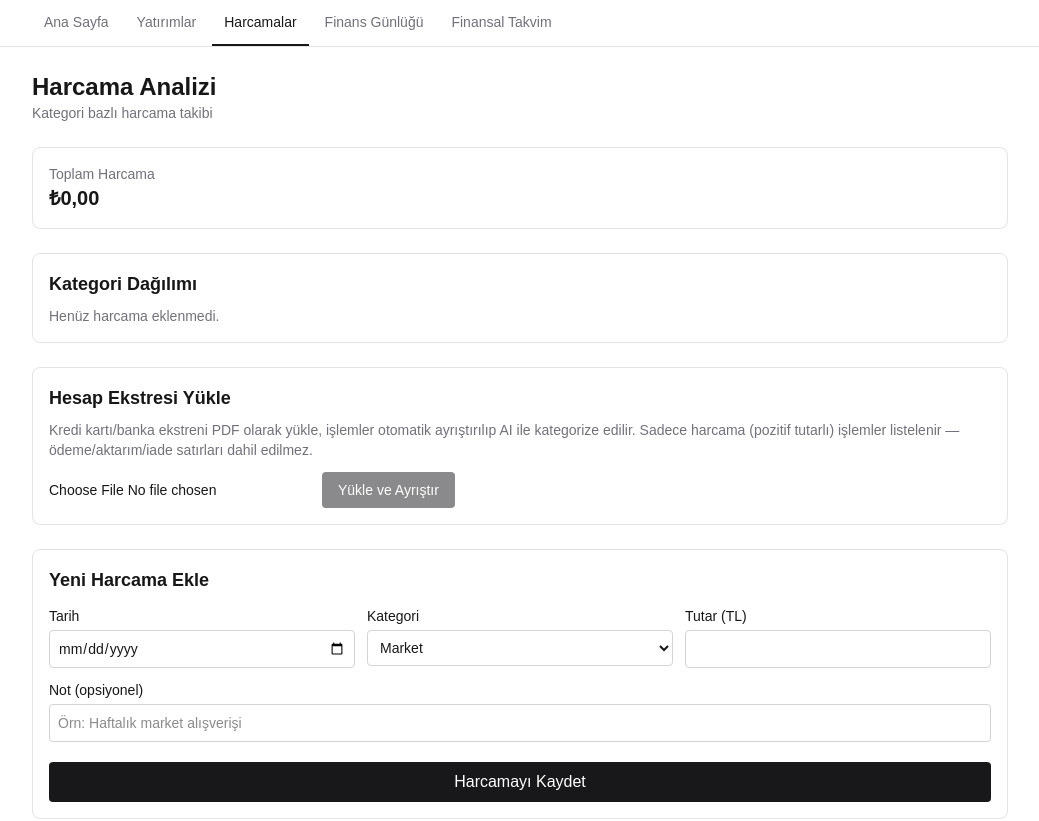
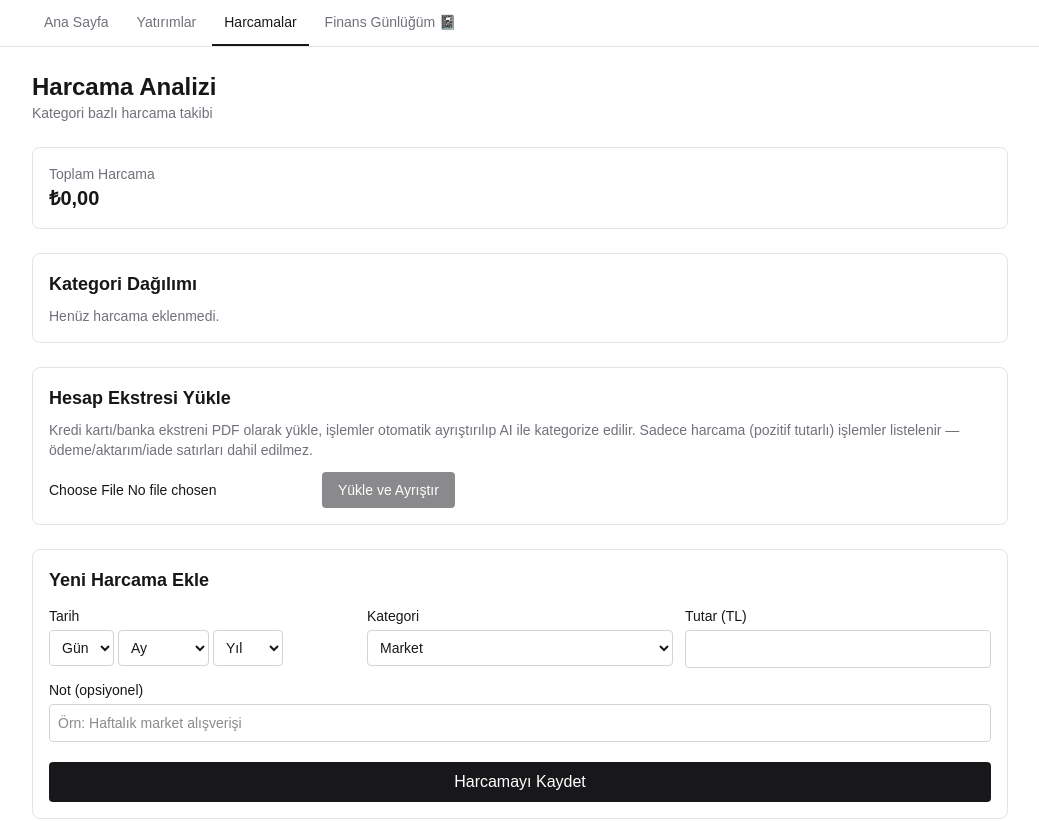
Before and after one commit to alyacan/Financial_diary-, a Next.js app: page /harcamalar in a window 1280 px wide. Shown: the top 821 px of the page, without its empty margins (120-1159 px from the left). Built offline with nearby package versions, Linux system fonts and the light colour scheme.

Commit message:
Fix DateSelect (day/month/year now selectable independently), remove Alış Saati/Komisyon fields, split Fon categories (Likit Fon first, BIST 30 Dışı vs Hisse Senedi Yoğun separated), merge Finans Günlüğü + Takvim into one modernized 'Finans Günlüğüm' page

```diff
--- a/src/app/gunluk/page.tsx
+++ b/src/app/gunluk/page.tsx
@@ -1,19 +1,28 @@
 "use client";
 
 import FinancialJournal from "@/components/FinancialJournal";
+import FinancialCalendar from "@/components/FinancialCalendar";
 import { useInvestments } from "@/hooks/useInvestments";
+import { useCalendarNotes } from "@/hooks/useCalendarNotes";
 
 export default function GunlukPage() {
   const { transactions } = useInvestments();
+  const { calendarNotes, handleAddCalendarNote, handleDeleteCalendarNote } = useCalendarNotes();
 
   return (
     <div className="mx-auto flex max-w-5xl flex-col gap-6 p-6">
       <header>
-        <h1 className="text-2xl font-bold">Finans Günlüğü</h1>
-        <p className="text-sm text-zinc-500">Yatırım kararlarının gerekçeleri, zaman akışı halinde.</p>
+        <h1 className="text-2xl font-bold">Finans Günlüğüm 📓</h1>
+        <p className="text-sm text-zinc-500">Önemli ekonomik tarihler ve yatırım kararlarının gerekçeleri, bir arada.</p>
       </header>
 
       <section className="rounded-lg border border-zinc-200 p-4 dark:border-zinc-800">
+        <h2 className="mb-2 text-lg font-semibold">Finansal Takvim</h2>
+        <FinancialCalendar notes={calendarNotes} onAdd={handleAddCalendarNote} onDelete={handleDeleteCalendarNote} />
+      </section>
+
+      <section className="rounded-lg border border-zinc-200 p-4 dark:border-zinc-800">
+        <h2 className="mb-2 text-lg font-semibold">Yatırım Günlüğü</h2>
         <FinancialJournal transactions={transactions} />
       </section>
     </div>
--- a/src/app/page.tsx
+++ b/src/app/page.tsx
@@ -12,8 +12,7 @@ function formatTRY(value: number): string {
 const QUICK_LINKS = [
   { href: "/yatirimlar", label: "Yatırımlar", description: "İşlem ekle, portföyünü ve kâr/zararını gör" },
   { href: "/harcamalar", label: "Harcamalar", description: "Ekstre yükle, kategori bazlı harcamalarını takip et" },
-  { href: "/gunluk", label: "Finans Günlüğü", description: "Yatırım kararlarının gerekçeleri" },
-  { href: "/takvim", label: "Finansal Takvim", description: "Önemli ekonomik tarihler" },
+  { href: "/gunluk", label: "Finans Günlüğüm 📓", description: "Finansal takvim ve yatırım kararlarının gerekçeleri" },
 ];
 
 export default function Home() {
@@ -56,7 +55,7 @@ export default function Home() {
         </div>
       </section>
 
-      <section className="grid grid-cols-1 gap-4 sm:grid-cols-2">
+      <section className="grid grid-cols-1 gap-4 sm:grid-cols-3">
         {QUICK_LINKS.map((link) => (
           <Link
             key={link.href}
--- a/src/app/takvim/page.tsx
+++ /dev/null
@@ -1,21 +0,0 @@
-"use client";
-
-import FinancialCalendar from "@/components/FinancialCalendar";
-import { useCalendarNotes } from "@/hooks/useCalendarNotes";
-
-export default function TakvimPage() {
-  const { calendarNotes, handleAddCalendarNote, handleDeleteCalendarNote } = useCalendarNotes();
-
-  return (
-    <div className="mx-auto flex max-w-5xl flex-col gap-6 p-6">
-      <header>
-        <h1 className="text-2xl font-bold">Finansal Takvim</h1>
-        <p className="text-sm text-zinc-500">Düzenli tekrar eden ekonomik olaylar ve kendi eklediğin tarihler</p>
-      </header>
-
-      <section className="rounded-lg border border-zinc-200 p-4 dark:border-zinc-800">
-        <FinancialCalendar notes={calendarNotes} onAdd={handleAddCalendarNote} onDelete={handleDeleteCalendarNote} />
-      </section>
-    </div>
-  );
-}
--- /dev/null
+++ b/src/components/DateSelect.tsx
@@ -0,0 +1,95 @@
+"use client";
+
+import { useEffect, useState } from "react";
+
+const MONTHS = [
+  "Ocak", "Şubat", "Mart", "Nisan", "Mayıs", "Haziran",
+  "Temmuz", "Ağustos", "Eylül", "Ekim", "Kasım", "Aralık",
+];
+
+function daysInMonth(year: number, month: number): number {
+  return new Date(year, month, 0).getDate();
+}
+
+function parseValue(value: string): { day?: number; month?: number; year?: number } {
+  if (!value) return {};
+  const [year, month, day] = value.split("-").map(Number);
+  return { day, month, year };
+}
+
+interface Props {
+  value: string; // YYYY-MM-DD or ""
+  onChange: (isoDate: string) => void;
+  required?: boolean;
+}
+
+// Tarayıcı/işletim sistemi bölgesi ne olursa olsun her zaman GG/AA/YYYY sırasında,
+// Türkçe ay adlarıyla gösteren tarih seçici. Native <input type="date"> yerine
+// kullanılır çünkü onun formatı sistem diline bağlıdır ve garanti edilemez.
+//
+// Gün/Ay/Yıl kendi iç state'inde tutulur (dıştaki `value` yalnızca tam bir tarih
+// tamamlandığında güncellenir) — yoksa sıfırdan başlarken üçü birden dolu olmadan
+// hiçbir seçim işlenemez.
+export default function DateSelect({ value, onChange, required }: Props) {
+  const [parts, setParts] = useState(() => parseValue(value));
+
+  useEffect(() => {
+    setParts(parseValue(value));
+  }, [value]);
+
+  const { day, month, year } = parts;
+  const currentYear = new Date().getFullYear();
+  const years = Array.from({ length: 10 }, (_, i) => currentYear - 7 + i);
+  const maxDay = year && month ? daysInMonth(year, month) : 31;
+
+  function update(next: { day?: number; month?: number; year?: number }) {
+    const merged = { ...parts, ...next };
+    setParts(merged);
+    if (merged.day && merged.month && merged.year) {
+      const clampedDay = Math.min(merged.day, daysInMonth(merged.year, merged.month));
+      const iso = `${merged.year}-${String(merged.month).padStart(2, "0")}-${String(clampedDay).padStart(2, "0")}`;
+      onChange(iso);
+    }
+  }
+
+  return (
+    <div className="flex gap-1">
+      <select
+        aria-label="Gün"
+        required={required}
+        value={day ?? ""}
+        onChange={(e) => update({ day: Number(e.target.value) })}
+        className="rounded border border-zinc-300 p-2 dark:border-zinc-700 dark:bg-zinc-900"
+      >
+        <option value="" disabled>Gün</option>
+        {Array.from({ length: maxDay }, (_, i) => i + 1).map((d) => (
+          <option key={d} value={d}>{d}</option>
+        ))}
+      </select>
+      <select
+        aria-label="Ay"
+        required={required}
+        value={month ?? ""}
+        onChange={(e) => update({ month: Number(e.target.value) })}
+        className="rounded border border-zinc-300 p-2 dark:border-zinc-700 dark:bg-zinc-900"
+      >
+        <option value="" disabled>Ay</option>
+        {MONTHS.map((m, i) => (
+          <option key={m} value={i + 1}>{m}</option>
+        ))}
+      </select>
+      <select
+        aria-label="Yıl"
+        required={required}
+        value={year ?? ""}
+        onChange={(e) => update({ year: Number(e.target.value) })}
+        className="rounded border border-zinc-300 p-2 dark:border-zinc-700 dark:bg-zinc-900"
+      >
+        <option value="" disabled>Yıl</option>
+        {years.map((y) => (
+          <option key={y} value={y}>{y}</option>
+        ))}
+      </select>
+    </div>
+  );
+}
--- a/src/components/ExpenseForm.tsx
+++ b/src/components/ExpenseForm.tsx
@@ -2,6 +2,7 @@
 
 import { useState } from "react";
 import { EXPENSE_CATEGORIES, Expense } from "@/lib/types";
+import DateSelect from "./DateSelect";
 
 interface Props {
   onAdd: (expense: Expense) => void;
@@ -37,8 +38,7 @@ export default function ExpenseForm({ onAdd }: Props) {
       <div className="grid grid-cols-2 gap-3 sm:grid-cols-3">
         <label className="flex flex-col gap-1 text-sm">
           Tarih
-          <input type="date" value={date} onChange={(e) => setDate(e.target.value)} required
-            className="rounded border border-zinc-300 p-2 dark:border-zinc-700 dark:bg-zinc-900" />
+          <DateSelect value={date} onChange={setDate} required />
         </label>
         <label className="flex flex-col gap-1 text-sm">
           Kategori
--- a/src/components/FinancialCalendar.tsx
+++ b/src/components/FinancialCalendar.tsx
@@ -2,6 +2,7 @@
 
 import { useState } from "react";
 import { CalendarNote, RECURRING_CALENDAR_INFO } from "@/lib/types";
+import DateSelect from "./DateSelect";
 
 const WEEKDAYS = ["Pzt", "Sal", "Çar", "Per", "Cum", "Cmt", "Paz"];
 const MONTH_NAMES = [
@@ -65,33 +66,63 @@ export default function FinancialCalendar({ notes, onAdd, onDelete }: Props) {
 
   return (
     <div className="flex flex-col gap-4">
-      <div>
-        <div className="mb-2 flex items-center justify-between">
-          <button onClick={() => goToMonth(-1)} className="rounded px-2 py-1 text-zinc-500 hover:bg-zinc-100 dark:hover:bg-zinc-800">←</button>
-          <span className="font-semibold">{MONTH_NAMES[viewMonth]} {viewYear}</span>
-          <button onClick={() => goToMonth(1)} className="rounded px-2 py-1 text-zinc-500 hover:bg-zinc-100 dark:hover:bg-zinc-800">→</button>
+      <div className="rounded-xl border border-zinc-200 bg-white p-4 shadow-sm dark:border-zinc-800 dark:bg-zinc-950">
+        <div className="mb-3 flex items-center justify-between">
+          <button
+            onClick={() => goToMonth(-1)}
+            aria-label="Önceki ay"
+            className="flex h-8 w-8 items-center justify-center rounded-full text-zinc-500 transition-colors hover:bg-zinc-100 dark:hover:bg-zinc-800"
+          >
+            ←
+          </button>
+          <span className="text-base font-semibold tracking-tight">{MONTH_NAMES[viewMonth]} {viewYear}</span>
+          <button
+            onClick={() => goToMonth(1)}
+            aria-label="Sonraki ay"
+            className="flex h-8 w-8 items-center justify-center rounded-full text-zinc-500 transition-colors hover:bg-zinc-100 dark:hover:bg-zinc-800"
+          >
+            →
+          </button>
         </div>
 
-        <div className="grid grid-cols-7 gap-1 text-center text-xs text-zinc-500">
-          {WEEKDAYS.map((w) => (
-            <div key={w} className="p-1 font-medium">{w}</div>
+        <div className="grid grid-cols-7 gap-1">
+          {WEEKDAYS.map((w, i) => (
+            <div
+              key={w}
+              className={`p-1 text-center text-[11px] font-semibold tracking-wide uppercase ${
+                i >= 5 ? "text-zinc-400" : "text-zinc-500"
+              }`}
+            >
+              {w}
+            </div>
           ))}
           {cells.map((day, i) => {
             if (day === null) return <div key={i} />;
             const iso = toISODate(viewYear, viewMonth, day);
             const dayNotes = notesByDate.get(iso) ?? [];
             const isToday = iso === todayISO;
+            const isWeekend = (leadingBlanks + day - 1) % 7 >= 5;
+            const isSelected = date === iso;
             return (
               <button
                 key={i}
                 onClick={() => setDate(iso)}
-                className={`flex min-h-[3.5rem] flex-col items-center rounded border p-1 text-xs ${
-                  isToday ? "border-zinc-900 dark:border-zinc-100" : "border-zinc-200 dark:border-zinc-800"
-                } ${date === iso ? "bg-zinc-100 dark:bg-zinc-800" : ""} hover:bg-zinc-50 dark:hover:bg-zinc-900`}
+                className={`flex min-h-[3.25rem] flex-col items-center justify-center gap-1 rounded-lg text-sm transition-colors ${
+                  isSelected
+                    ? "bg-zinc-900 text-white dark:bg-zinc-100 dark:text-black"
+                    : isToday
+                      ? "bg-blue-50 text-blue-700 dark:bg-blue-950 dark:text-blue-300"
+                      : isWeekend
+                        ? "text-zinc-400 hover:bg-zinc-50 dark:text-zinc-500 dark:hover:bg-zinc-900"
+                        : "hover:bg-zinc-50 dark:hover:bg-zinc-900"
+                }`}
               >
-                <span className={isToday ? "font-bold" : ""}>{day}</span>
+                <span className={isToday && !isSelected ? "font-bold" : ""}>{day}</span>
                 {dayNotes.length > 0 && (
-                  <span className="mt-1 h-1.5 w-1.5 rounded-full bg-amber-500" title={dayNotes.map((n) => n.text).join(", ")} />
+                  <span
+                    className={`h-1.5 w-1.5 rounded-full ${isSelected ? "bg-white dark:bg-black" : "bg-amber-500"}`}
+                    title={dayNotes.map((n) => n.text).join(", ")}
+                  />
                 )}
               </button>
             );
@@ -115,7 +146,7 @@ export default function FinancialCalendar({ notes, onAdd, onDelete }: Props) {
         ) : (
           <ul className="flex flex-col gap-2">
             {sortedNotes.map((n) => (
-              <li key={n.id} className="flex items-start justify-between gap-2 rounded border border-zinc-200 p-2 text-sm dark:border-zinc-800">
+              <li key={n.id} className="flex items-start justify-between gap-2 rounded-lg border border-zinc-200 p-2 text-sm dark:border-zinc-800">
                 <span><strong>{formatDate(n.date)}</strong> — {n.text}</span>
                 <button onClick={() => onDelete(n.id)} className="shrink-0 text-zinc-400 hover:text-red-600">Sil</button>
               </li>
@@ -124,11 +155,10 @@ export default function FinancialCalendar({ notes, onAdd, onDelete }: Props) {
         )}
       </div>
 
-      <form onSubmit={handleSubmit} className="flex flex-col gap-2 sm:flex-row sm:items-end">
+      <form onSubmit={handleSubmit} className="flex flex-col gap-3 sm:flex-row sm:items-end">
         <label className="flex flex-col gap-1 text-sm">
           Tarih
-          <input type="date" value={date} onChange={(e) => setDate(e.target.value)}
-            className="rounded border border-zinc-300 p-2 dark:border-zinc-700 dark:bg-zinc-900" />
+          <DateSelect value={date} onChange={setDate} />
         </label>
         <label className="flex flex-1 flex-col gap-1 text-sm">
           Not
--- a/src/components/FinancialJournal.tsx
+++ b/src/components/FinancialJournal.tsx
@@ -18,7 +18,7 @@ interface Props {
 export default function FinancialJournal({ transactions }: Props) {
   const entries = transactions
     .filter((t) => t.note)
-    .sort((a, b) => `${b.date}${b.time}`.localeCompare(`${a.date}${a.time}`));
+    .sort((a, b) => b.date.localeCompare(a.date));
 
   if (entries.length === 0) {
     return (
@@ -33,7 +33,7 @@ export default function FinancialJournal({ transactions }: Props) {
       {entries.map((t) => (
         <div key={t.id} className="rounded-lg border border-zinc-200 p-3 dark:border-zinc-800">
           <div className="flex flex-wrap items-baseline gap-2 text-sm text-zinc-500">
-            <span className="font-medium text-zinc-900 dark:text-zinc-100">📅 {formatDate(t.date)} {t.time}</span>
+            <span className="font-medium text-zinc-900 dark:text-zinc-100">📅 {formatDate(t.date)}</span>
             <span>—</span>
             <span>{ASSET_LABELS[t.assetType] ?? t.assetType} ({t.subType})</span>
             <span>—</span>
--- a/src/components/NavBar.tsx
+++ b/src/components/NavBar.tsx
@@ -7,8 +7,7 @@ const LINKS = [
   { href: "/", label: "Ana Sayfa" },
   { href: "/yatirimlar", label: "Yatırımlar" },
   { href: "/harcamalar", label: "Harcamalar" },
-  { href: "/gunluk", label: "Finans Günlüğü" },
-  { href: "/takvim", label: "Finansal Takvim" },
+  { href: "/gunluk", label: "Finans Günlüğüm 📓" },
 ];
 
 export default function NavBar() {
--- a/src/components/TransactionForm.tsx
+++ b/src/components/TransactionForm.tsx
@@ -10,6 +10,7 @@ import {
   GOLD_SUBTYPES,
   Transaction,
 } from "@/lib/types";
+import DateSelect from "./DateSelect";
 
 interface Props {
   onAdd: (transaction: Transaction) => void;
@@ -27,10 +28,8 @@ export default function TransactionForm({ onAdd }: Props) {
   const [subType, setSubType] = useState<string>(GOLD_SUBTYPES[0].id);
   const [fundCustomName, setFundCustomName] = useState("");
   const [date, setDate] = useState("");
-  const [time, setTime] = useState("");
   const [quantity, setQuantity] = useState("");
   const [buyPrice, setBuyPrice] = useState("");
-  const [commission, setCommission] = useState("");
   const [amount, setAmount] = useState("");
   const [note, setNote] = useState("");
 
@@ -59,32 +58,27 @@ export default function TransactionForm({ onAdd }: Props) {
         assetType,
         subType: resolvedSubType || "Genel",
         date,
-        time: time || "00:00",
         quantity: parseFloat(amount),
         buyPrice: 1,
         note: note || undefined,
       });
       setAmount("");
     } else {
-      if (!time || !quantity || !buyPrice) return;
+      if (!quantity || !buyPrice) return;
       onAdd({
         id: crypto.randomUUID(),
         assetType,
         subType: resolvedSubType,
         date,
-        time,
         quantity: parseFloat(quantity),
         buyPrice: parseFloat(buyPrice),
-        commission: commission ? parseFloat(commission) : undefined,
         note: note || undefined,
       });
       setQuantity("");
       setBuyPrice("");
-      setCommission("");
     }
 
     setDate("");
-    setTime("");
     setNote("");
     setFundCustomName("");
   }
@@ -191,11 +185,10 @@ export default function TransactionForm({ onAdd }: Props) {
       </div>
 
       {isBalanceOnly ? (
-        <div className="grid grid-cols-2 gap-3 sm:grid-cols-3">
+        <div className="grid grid-cols-1 gap-3 sm:grid-cols-2">
           <label className="flex flex-col gap-1 text-sm">
             Tarih
-            <input type="date" value={date} onChange={(e) => setDate(e.target.value)} required
-              className="rounded border border-zinc-300 p-2 dark:border-zinc-700 dark:bg-zinc-900" />
+            <DateSelect value={date} onChange={setDate} required />
           </label>
           <label className="flex flex-col gap-1 text-sm">
             Tutar (TL)
@@ -204,16 +197,10 @@ export default function TransactionForm({ onAdd }: Props) {
           </label>
         </div>
       ) : (
-        <div className="grid grid-cols-2 gap-3 sm:grid-cols-4">
+        <div className="grid grid-cols-1 gap-3 sm:grid-cols-3">
           <label className="flex flex-col gap-1 text-sm">
             Alış Tarihi
-            <input type="date" value={date} onChange={(e) => setDate(e.target.value)} required
-              className="rounded border border-zinc-300 p-2 dark:border-zinc-700 dark:bg-zinc-900" />
-          </label>
-          <label className="flex flex-col gap-1 text-sm">
-            Alış Saati
-            <input type="time" value={time} onChange={(e) => setTime(e.target.value)} required
-              className="rounded border border-zinc-300 p-2 dark:border-zinc-700 dark:bg-zinc-900" />
+            <DateSelect value={date} onChange={setDate} required />
           </label>
           <label className="flex flex-col gap-1 text-sm">
             Miktar
@@ -225,18 +212,13 @@ export default function TransactionForm({ onAdd }: Props) {
             <input type="number" step="any" value={buyPrice} onChange={(e) => setBuyPrice(e.target.value)} required
               className="rounded border border-zinc-300 p-2 dark:border-zinc-700 dark:bg-zinc-900" />
           </label>
-          <label className="flex flex-col gap-1 text-sm">
-            Komisyon (opsiyonel)
-            <input type="number" step="any" value={commission} onChange={(e) => setCommission(e.target.value)}
-              className="rounded border border-zinc-300 p-2 dark:border-zinc-700 dark:bg-zinc-900" />
-          </label>
         </div>
       )}
 
       <label className="flex flex-col gap-1 text-sm">
-        Not (finans günlüğü)
+        Not (finans günlüğü — komisyon vb. eklemek istersen buraya yaz)
         <input type="text" value={note} onChange={(e) => setNote(e.target.value)}
-          placeholder="Örn: ABD-İran gerilimi nedeniyle aldım"
+          placeholder="Örn: ABD-İran gerilimi nedeniyle aldım, 25 TL komisyon ödendi"
           className="rounded border border-zinc-300 p-2 dark:border-zinc-700 dark:bg-zinc-900" />
       </label>
 
--- a/src/components/TransactionTable.tsx
+++ b/src/components/TransactionTable.tsx
@@ -45,7 +45,7 @@ export default function TransactionTable({ rows, onDelete }: Props) {
           {rows.map(({ transaction, currentPrice, profit, profitPercent, priceAvailable }) => (
             <Fragment key={transaction.id}>
               <tr className={transaction.note ? "border-zinc-100 dark:border-zinc-900" : "border-b border-zinc-100 dark:border-zinc-900"}>
-                <td className="p-2 whitespace-nowrap">{formatDate(transaction.date)} {transaction.time}</td>
+                <td className="p-2 whitespace-nowrap">{formatDate(transaction.date)}</td>
                 <td className="p-2">{ASSET_LABELS[transaction.assetType] ?? transaction.assetType} ({transaction.subType})</td>
                 {BALANCE_ONLY_TYPES.includes(transaction.assetType) ? (
                   <>
--- a/src/lib/calculations.ts
+++ b/src/lib/calculations.ts
@@ -39,7 +39,7 @@ export interface TransactionProfit {
 }
 
 function transactionCost(t: Transaction): number {
-  return t.quantity * t.buyPrice + (t.commission ?? 0);
+  return t.quantity * t.buyPrice;
 }
 
 export function calculatePositions(
```
Also changed, not shown: src/lib/types.ts (+3 -4 lines).
